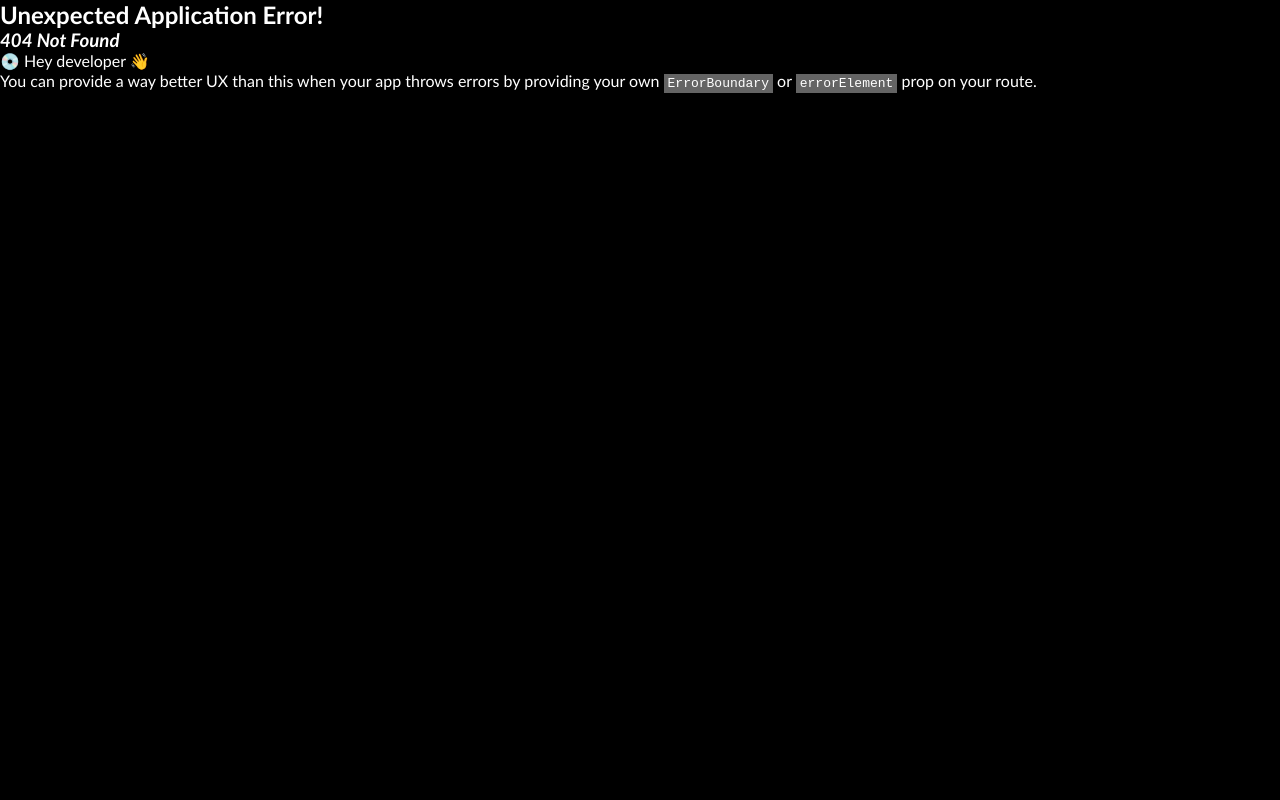
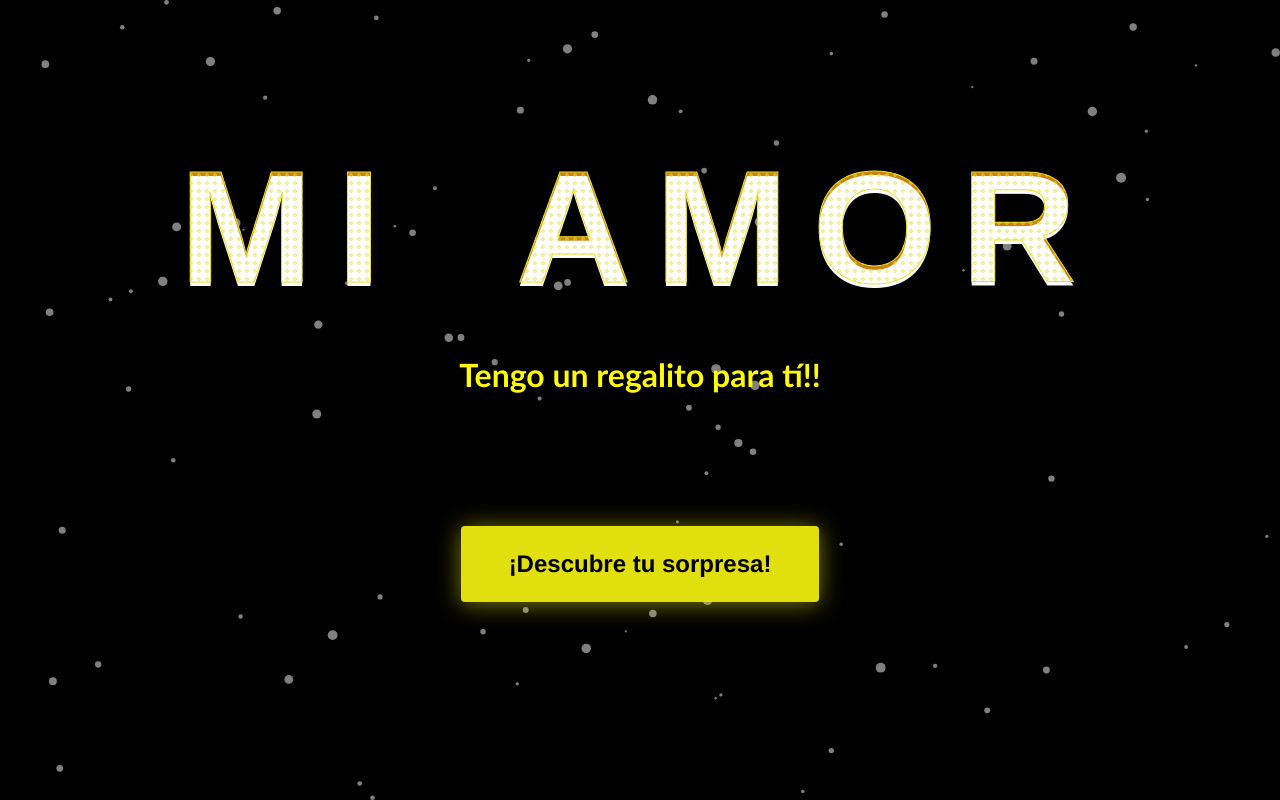
Before and after one commit to CristianLF0903/flores-amarillas, a React (Vite) app: page / in a window 1280 px wide. Before the commit this address had no page. Built offline with nearby package versions, Linux system fonts and the light colour scheme.

Commit message:
change react router --> useContext

```diff
--- a/src/App.jsx
+++ b/src/App.jsx
@@ -1,20 +1,27 @@
 import { BubblyButton } from "./BubblyButton.jsx";
 import { ParticlesBackground } from "./ParticlesBackground.jsx";
+import { Flowers } from "./Flowers.jsx";
 import "./App.css";
+import { useContext } from "react";
+import { FlowersContext } from "./context/FlowersContext.jsx";
 
-export function App() {
+function Home() {
   return (
     <>
       <ParticlesBackground />
       <div className="container">
         <h1 data-text="mi amor">mi amor</h1>
         <p>Tengo un regalito para tí!!</p>
-        <BubblyButton href="/flores-amarillas/flowers">
-          ¡Descubre tu sorpresa!
-        </BubblyButton>
+        <BubblyButton>¡Descubre tu sorpresa!</BubblyButton>
       </div>
     </>
   );
 }
 
+export function App() {
+  const { flowers } = useContext(FlowersContext);
+
+  return <>{!flowers ? <Home /> : <Flowers />}</>;
+}
+
 export default App;
--- a/src/BubblyButton.jsx
+++ b/src/BubblyButton.jsx
@@ -1,8 +1,9 @@
-import { useState, useEffect } from "react";
+import { useContext, useEffect } from "react";
+import { FlowersContext } from "./context/FlowersContext.jsx";
 import "./BubblyButton.scss";
 
-export function BubblyButton({ children, href }) {
-  const [redirectUrl, setRedirectUrl] = useState(href);
+export function BubblyButton({ children }) {
+  const { flowers, setFlowers } = useContext(FlowersContext);
 
   const animateButton = (e) => {
     e.preventDefault();
@@ -12,16 +13,10 @@ export function BubblyButton({ children, href }) {
     button.classList.remove("animate");
     button.classList.add("animate");
 
-    // Set redirect URL
-    setRedirectUrl(href);
-
     // Remove animation class and redirect after animation
     setTimeout(() => {
       button.classList.remove("animate");
-
-      if (redirectUrl) {
-        window.location.assign(redirectUrl); // Use window.location.assign() for redirection
-      }
+      setFlowers(!flowers);
     }, 700);
   };
 
@@ -38,11 +33,7 @@ export function BubblyButton({ children, href }) {
         bubblyButtons[i].removeEventListener("click", animateButton, false);
       }
     };
-  }, [redirectUrl]); // Add redirectUrl to the dependency array
+  }, []); // Add redirectUrl to the dependency array
 
-  return (
-    <a href={href} className="bubbly-button">
-      {children}
-    </a>
-  );
+  return <button className="bubbly-button">{children}</button>;
 }
--- /dev/null
+++ b/src/context/FlowersContext.jsx
@@ -0,0 +1,17 @@
+import { createContext, useState } from "react";
+
+export const FlowersContext = createContext();
+
+export function FiltersProvider({ children }) {
+  const [flowers, setFlowers] = useState(false);
+  return (
+    <FlowersContext.Provider
+      value={{
+        flowers,
+        setFlowers,
+      }}
+    >
+      {children}
+    </FlowersContext.Provider>
+  );
+}
--- a/src/main.jsx
+++ b/src/main.jsx
@@ -1,22 +1,10 @@
 import { StrictMode } from "react";
 import { createRoot } from "react-dom/client";
-import { createBrowserRouter, RouterProvider } from "react-router-dom";
+import { FiltersProvider } from "./context/FlowersContext.jsx";
 import { App } from "./App.jsx";
-import { Flowers } from "./Flowers.jsx";
-
-const router = createBrowserRouter([
-  {
-    path: "/flores-amarillas/",
-    element: <App />,
-  },
-  {
-    path: "/flores-amarillas/flowers",
-    element: <Flowers />,
-  },
-]);
 
 createRoot(document.getElementById("root")).render(
-  <StrictMode>
-    <RouterProvider router={router} />
-  </StrictMode>
+  <FiltersProvider>
+    <App />
+  </FiltersProvider>
 );
```
